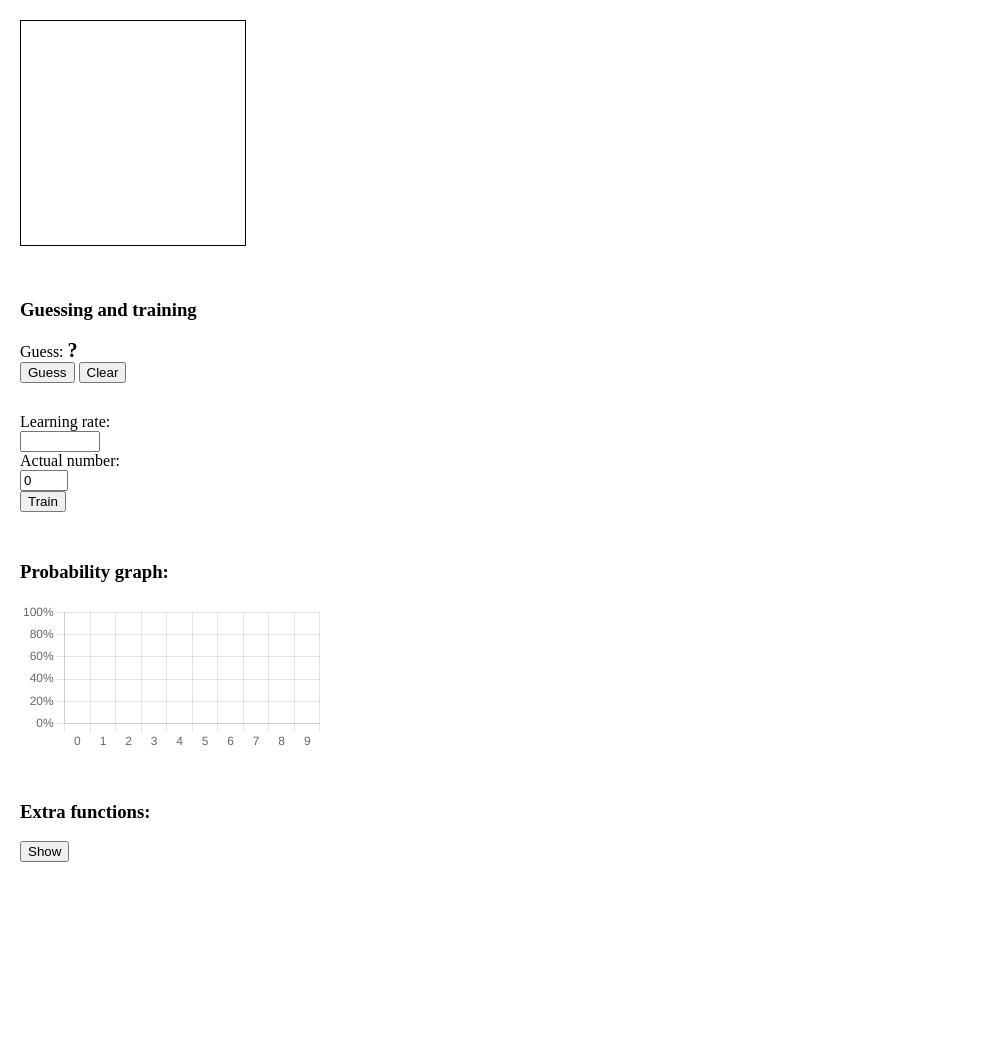
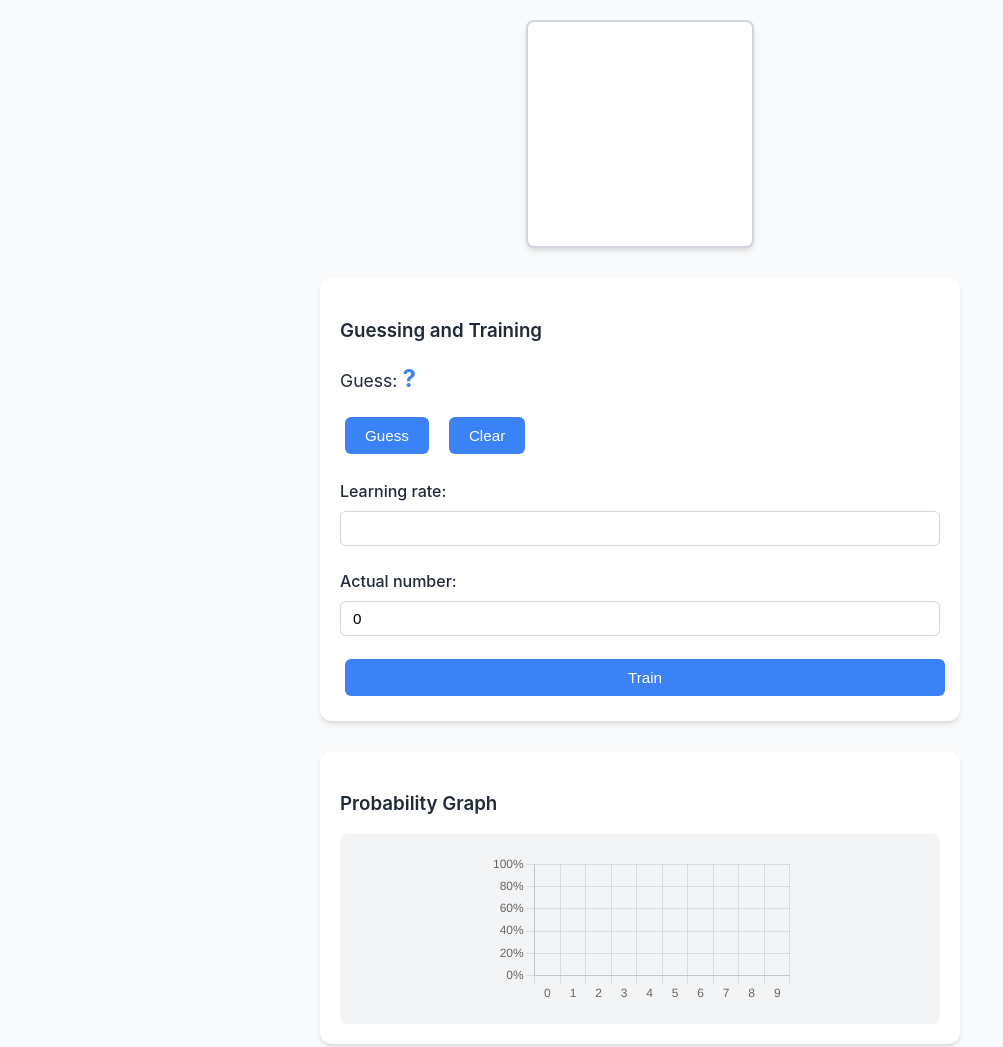
Before and after one commit to frasersab/JellyBrainInteractive, a website built with Parcel: page src/index.html in a window 1280 px wide. Shown: the top 1047 px of the page, without its empty margins (0-1003 px from the left). Before the commit the page ends 882 px from the top, so only its background shows below. Built offline with nearby package versions, Linux system fonts and the light colour scheme; what jellybrain would draw is missing.

Commit message:
improved visuals

```diff
--- a/src/index.html
+++ b/src/index.html
@@ -19,40 +19,44 @@
 
     <canvas id="canvasDrawing"></canvas>
     <div class="container">
-        <h3>Guessing and training</h3>
+        <h3>Guessing and Training</h3>
         <div>
             <p class="guessLine">Guess: </p>
             <b class="guessLine" id="guessText">?</b>
         </div>
-        <button id="guessButton" type="button">Guess</button>
-        <button id="clearButton" type="button">Clear</button>
-        <div class="container">
-            <label for="learningRate">Learning rate:</label><br>
-            <input type="number" max="1" min="0" step="0.001" id="learningRate" name="learningRate"><br>
-            <label for="label">Actual number:</label><br>
-            <input type="number" max="9" min="0" id="label" name="label" value="0"><br>
-            <button id="trainButton" type="submit">Train</button>
+        <div class="button-group">
+            <button id="guessButton" type="button">Guess</button>
+            <button id="clearButton" type="button">Clear</button>
+        </div>
+        <div style="margin-top: 20px;">
+            <label for="learningRate">Learning rate:</label>
+            <input type="number" max="1" min="0" step="0.001" id="learningRate" name="learningRate">
+            <label for="label">Actual number:</label>
+            <input type="number" max="9" min="0" id="label" name="label" value="0">
+            <button id="trainButton" type="submit" style="width: 100%; margin-top: 15px;">Train</button>
         </div>
     </div>
     <div class="container">
-        <h3>Probability graph:</h3>
+        <h3>Probability Graph</h3>
         <div id="chartDiv">
             <canvas id="canvasGraph"></canvas>
         </div>
     </div>
     <div class="container">
-        <h3>Extra functions:</h3>
+        <h3>Extra Functions</h3>
         <button id="showButton" type="submit">Show</button>
         <div id="extrasDiv">
             <div>
                 <p>Copy functions:</p>
-                <button id="copyImageButton" type="button">Copy Image Data</button>
-                <button id="copyBrainButton" type="button">Copy Brain Data</button>
+                <div class="button-group">
+                    <button id="copyImageButton" type="button">Copy Image Data</button>
+                    <button id="copyBrainButton" type="button">Copy Brain Data</button>
+                </div>
             </div>
-            <div>
+            <div style="margin-top: 20px;">
                 <p>Brain import:</p>
-                <input type="file" id="selectFiles" value="Import" /><br />
-                <button id="importButton">Import Brain</button>
+                <input type="file" id="selectFiles" value="Import" />
+                <button id="importButton" style="width: 100%;">Import Brain</button>
             </div>
         </div>
     </div>
--- a/src/style.css
+++ b/src/style.css
@@ -1,31 +1,147 @@
 :root {
     --scale: 8;
+    --primary-color: #3b82f6;
+    --primary-hover: #2563eb;
+    --secondary-color: #f3f4f6;
+    --text-color: #1f2937;
+    --border-color: #d1d5db;
+    --shadow: 0 4px 6px -1px rgba(0, 0, 0, 0.1), 0 2px 4px -1px rgba(0, 0, 0, 0.06);
 }
 
 body {
-    margin: 0px;
+    margin: 0;
     padding: 20px;
+    font-family: -apple-system, BlinkMacSystemFont, 'Segoe UI', Roboto, Oxygen, Ubuntu, Cantarell, sans-serif;
+    background-color: #f9fafb;
+    color: var(--text-color);
+    line-height: 1.5;
+}
+
+h3 {
+    color: var(--text-color);
+    margin-bottom: 1rem;
+    font-weight: 600;
 }
 
 .guessLine {
     display: inline;
+    font-size: 1.1rem;
 }
 
 .container {
-    padding-top: 30px;
+    max-width: 600px;
+    margin: 30px auto;
+    padding: 20px;
+    background: white;
+    border-radius: 12px;
+    box-shadow: var(--shadow);
 }
 
 #guessText {
-    font-size: 20px;
+    font-size: 24px;
+    color: var(--primary-color);
+    font-weight: bold;
 }
 
 #canvasDrawing {
-    border: 1px solid black;
+    border: 2px solid var(--border-color);
     width: calc(28px * var(--scale));
     height: calc(28px * var(--scale));
     touch-action: none;
+    border-radius: 8px;
+    background: white;
+    box-shadow: var(--shadow);
+    display: block;
+    margin: 0 auto;
+}
+
+button {
+    background-color: var(--primary-color);
+    color: white;
+    border: none;
+    padding: 10px 20px;
+    border-radius: 6px;
+    font-size: 0.95rem;
+    font-weight: 500;
+    cursor: pointer;
+    transition: background-color 0.2s ease;
+    margin: 5px;
+}
+
+button:hover {
+    background-color: var(--primary-hover);
+}
+
+button:active {
+    transform: translateY(1px);
+}
+
+input[type="number"] {
+    width: 100%;
+    padding: 8px 12px;
+    margin: 8px 0;
+    border: 1px solid var(--border-color);
+    border-radius: 6px;
+    font-size: 0.95rem;
+    box-sizing: border-box;
+}
+
+input[type="number"]:focus {
+    outline: none;
+    border-color: var(--primary-color);
+    box-shadow: 0 0 0 2px rgba(59, 130, 246, 0.2);
+}
+
+label {
+    font-weight: 500;
+    color: var(--text-color);
+    display: block;
+    margin-top: 15px;
 }
 
 #extrasDiv {
     display: none;
 }
+
+#chartDiv {
+    background: var(--secondary-color);
+    padding: 20px;
+    border-radius: 8px;
+    margin-top: 15px;
+}
+
+#canvasGraph {
+    display: block;
+    margin: 0 auto;
+}
+
+.button-group {
+    display: flex;
+    gap: 10px;
+    margin-top: 15px;
+    flex-wrap: wrap;
+}
+
+input[type="file"] {
+    margin-bottom: 10px;
+}
+
+@media (max-width: 640px) {
+    body {
+        padding: 10px;
+    }
+
+    .container {
+        margin: 15px auto;
+        padding: 15px;
+    }
+
+    button {
+        width: 100%;
+        margin: 5px 0;
+    }
+
+    .button-group {
+        flex-direction: column;
+    }
+}
```
Also changed, not shown: 1 other file.
